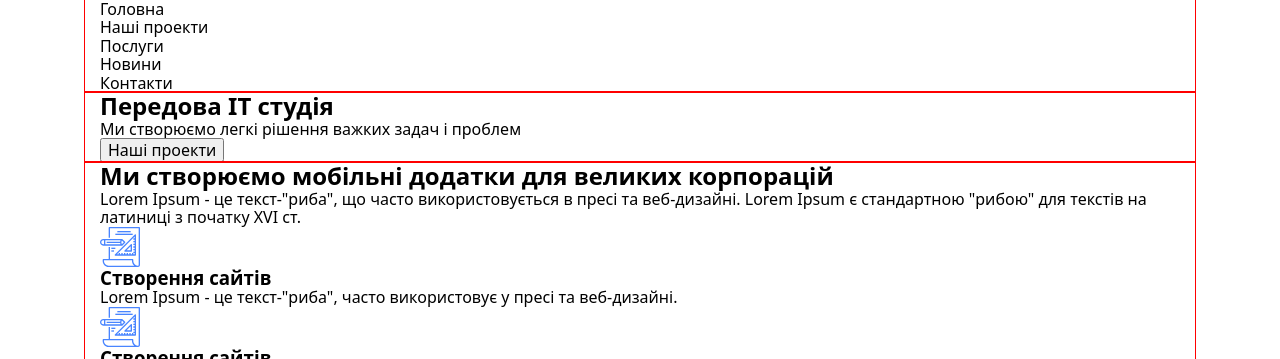
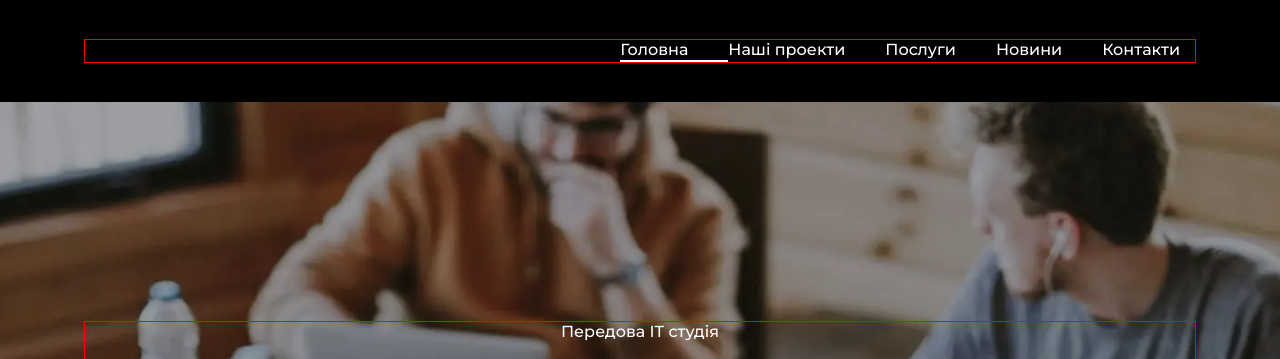
Before and after one commit to sasha-korn/practice, a plain HTML site: page index.html in a window 1280 px wide. Shown: the top 359 px of the page. Drawn offline with nearby package versions, Linux system fonts and the light colour scheme.

Commit message:
Adding new styles

```diff
--- a/index.html
+++ b/index.html
@@ -23,7 +23,7 @@
       <div class="container">
         <nav class="header-nav">
           <ul class="header-pages">
-            <li class="header-page">
+            <li class="header-page header-active">
               <a class="header-link" href="./index.html"></a>Головна
             </li>
             <li class="header-page">
@@ -43,6 +43,7 @@
       </div>
     </header>
     <main>
+
       <!-- Hero section -->
       <section class="hero">
         <div class="container">
@@ -50,17 +51,17 @@
           <p class="hero-text">
             Ми створюємо легкі рішення важких задач і проблем
           </p>
-          <button class="hero-btn" type="button">Наші проекти</button>
+          <button class="hero-btn btn" type="button">Наші проекти</button>
         </div>
       </section>
 
       <!-- Services -->
       <section class="services">
         <div class="container">
-          <h2 class="services-title">
+          <h2 class="services-title section-title">
             Ми створюємо мобільні додатки для великих корпорацій
           </h2>
-          <p class="services-text">
+          <p class="services-text text">
             Lorem Ipsum - це текст-"риба", що часто використовується в пресі та
             веб-дизайні. Lorem Ipsum є стандартною "рибою" для текстів на
             латиниці з початку XVI ст.
@@ -104,7 +105,7 @@
               </p>
             </li>
           </ul>
-          <a class="services-btn" href="#">Всі послуги</a>
+          <a class="services-btn btn" href="#">Всі послуги</a>
         </div>
       </section>
 
@@ -113,7 +114,7 @@
         <div class="container">
           <div class="about-descr">
             <h2 class="about-title">Високі стандарти розробки</h2>
-            <p class="about-text">
+            <p class="about-text text">
               Lorem Ipsum - це текст-"риба", що часто використовується в пресі
               та веб-дизайні. Lorem Ipsum є стандартною "рибою" для текстів на
               латиниці з початку XVI ст.
@@ -134,7 +135,7 @@
                 src="./pictures/projects-icon.svg"
                 alt="icon"
               /><span class="about-title">125</span>
-              <p class="about-text">Our projects</p>
+              <p class="about-text text">Our projects</p>
             </li>
             <li class="about-item">
               <img
@@ -142,7 +143,7 @@
                 src="./pictures/projects-icon.svg"
                 alt="icon"
               /><span class="about-title">125</span>
-              <p class="about-text">Our projects</p>
+              <p class="about-text text">Our projects</p>
             </li>
             <li class="about-item">
               <img
@@ -150,7 +151,7 @@
                 src="./pictures/projects-icon.svg"
                 alt="icon"
               /><span class="about-title">125</span>
-              <p class="about-text">Our projects</p>
+              <p class="about-text text">Our projects</p>
             </li>
             <li class="about-item">
               <img
@@ -158,7 +159,7 @@
                 src="./pictures/projects-icon.svg"
                 alt="icon"
               /><span class="about-title">125</span>
-              <p class="about-text">Our projects</p>
+              <p class="about-text text">Our projects</p>
             </li>
             <li class="about-item">
               <img
@@ -166,7 +167,7 @@
                 src="./pictures/projects-icon.svg"
                 alt="icon"
               /><span class="about-title">125</span>
-              <p class="about-text">Our projects</p>
+              <p class="about-text text">Our projects</p>
             </li>
           </ul>
         </div>
@@ -186,7 +187,7 @@
                 width="350"
               />
               <h3 class="work-name"><span>01.</span> Дослідження і упаковка</h3>
-              <p class="work-text">
+              <p class="work-text text">
                 Lorem Ipsum - це текст-"риба", що часто використовується в пресі
                 та веб-дизайні. Lorem Ipsum є стандартною "рибою" для текстів на
                 латиниці з початку XVI ст.
@@ -201,7 +202,7 @@
                 width="350"
               />
               <h3 class="work-name"><span>01.</span> Дослідження і упаковка</h3>
-              <p class="work-text">
+              <p class="work-text text">
                 Lorem Ipsum - це текст-"риба", що часто використовується в пресі
                 та веб-дизайні. Lorem Ipsum є стандартною "рибою" для текстів на
                 латиниці з початку XVI ст.
@@ -216,7 +217,7 @@
                 width="350"
               />
               <h3 class="work-name"><span>01.</span> Дослідження і упаковка</h3>
-              <p class="work-text">
+              <p class="work-text text">
                 Lorem Ipsum - це текст-"риба", що часто використовується в пресі
                 та веб-дизайні. Lorem Ipsum є стандартною "рибою" для текстів на
                 латиниці з початку XVI ст.
--- a/styles/styles.css
+++ b/styles/styles.css
@@ -1,10 +1,12 @@
 :root {
-    --accent-color: #4985FF;
+  --accent-color: #4985ff;
   --title-color: #323232;
-    --tex-color: #999999;
-    --secondary-color: #FFFFFF;
-    --background-color-grey: #F6F6F8;
+  --text-color: #999999;
+  --secondary-color: #ffffff;
+  --background-color: #f6f6f8;
 }
+
+/* reset */
 
 ul {
   list-style: none;
@@ -12,14 +14,50 @@ margin: 0;
   padding: 0;
 }
 
-h1, h2, h3, p {
+h1,
+h2,
+h3,
+p {
   margin: 0;
 }
 
-a {text-decoration: none;}
+a {
+  text-decoration: none;
+}
 
-img {display: block;
-max-width: 100%;}
+img {
+  display: block;
+  max-width: 100%;
+}
+
+body {
+  font-family: "Montserrat", sant-serif;
+}
+
+/* utils styles (компонентні класи) */
+
+.section-title {
+  font-weight: 700;
+  font-size: 36px;
+  line-height: calc(53 / 36);
+}
+
+.btn {
+  min-width: 200px;
+  min-height: 45px;
+  background-color: var(--accent-color);
+  color: var(--secondary-color);
+  box-shadow: 0px 0px 10px rgba(111, 111, 111, 0.25);
+  border-radius: 30px;
+  font-weight: 500;
+  font-size: 16px;
+  line-height: calc(20 / 16);
+  border: none;
+
+  display: flex;
+  justify-content: center;
+  align-items: center;
+}
 
 .container {
   outline: 1px solid red;
@@ -27,3 +65,108 @@ max-width: 100%;}
   padding: 0 15px;
   margin: 0 auto;
 }
+
+.text {
+  font-weight: 400;
+  font-size: 16px;
+  line-height: calc(25 / 16);
+  color: var(--text-color);
+  text-align: center;
+}
+
+/* Header styles */
+
+.header {
+  font-weight: 500;
+  font-size: 16px;
+  line-height: calc(20 / 16);
+  color: var(--secondary-color);
+  background-color: black;
+
+  padding: 40px 0;
+}
+
+.header-pages {
+  display: flex;
+  justify-content: right;
+  gap: 40px;
+}
+
+.header-active:after {
+  background-color: var(--secondary-color);
+  content: "";
+  width: calc(100% + 40px);
+  height: 2px;
+  display: block;
+}
+
+/* V2
+    .header-page:not(:last-child) {
+    margin-right: 40px;
+    } */
+
+.header-link {
+  font-weight: 500;
+  font-size: 16px;
+  line-height: calc(20 / 16);
+  color: var(--secondary-color);
+}
+
+/* hero section */
+
+.hero {
+  padding-top: 220px;
+  padding-bottom: 335px;
+  background-color: #323232;
+
+  background-image: url(../pictures/hero-bg.webp);
+  background-repeat: no-repeat;
+  background-size: cover;
+  background-position: center;
+}
+
+.hero-title {
+  font-weight: 500;
+  font-size: 16px;
+  line-height: calc(20 / 16);
+  text-align: center;
+  color: var(--secondary-color);
+
+  margin-bottom: 20px;
+}
+
+.hero-text {
+  font-weight: 800;
+  font-size: 48px;
+  line-height: calc(64 / 48);
+  text-align: center;
+  color: var(--secondary-color);
+
+  margin-bottom: 50px;
+  max-width: 829px;
+  margin-left: auto;
+  margin-right: auto;
+}
+
+.hero-btn {
+  margin-left: auto;
+  margin-right: auto;
+}
+
+/* Section services */
+
+.services {
+  padding-top: 110px;
+  padding-bottom: 105px;
+}
+
+.services-title {
+  text-align: center;
+  max-width: 739px;
+  margin: 0 auto 32px;
+}
+
+.services-text {
+  max-width: 730px;
+  margin: 0 auto 70px;
+}
```
Also changed, not shown: pictures/hero-bg.webp (added), pictures/icons/envelop.svg (added), pictures/icons/phone.svg (added), pictures/icons/placeholder.svg (added), pictures/icons/play-button.png (added), pictures/icons/project.svg (added), pictures/icons/web-programming.svg (added), 3 other files. Lines whose indentation alone changed are shown as unchanged.
